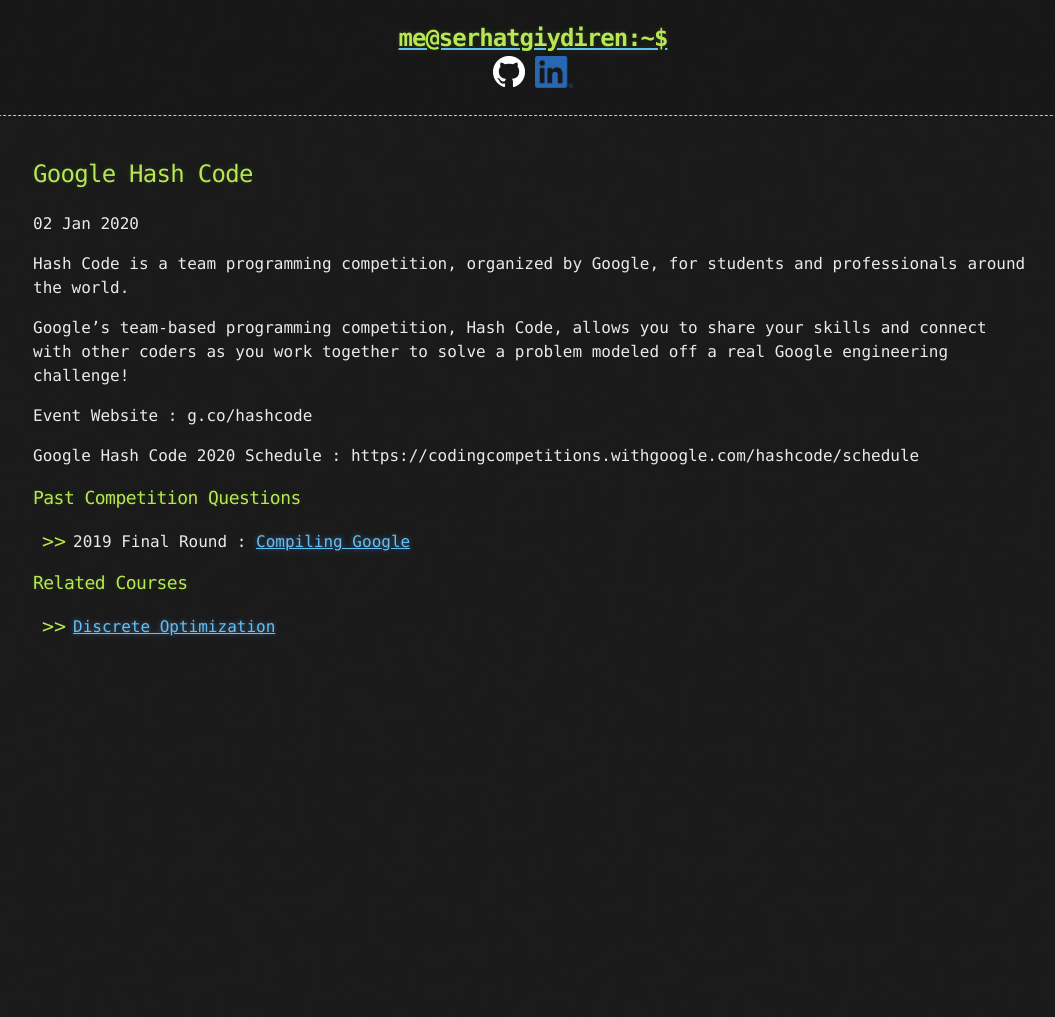
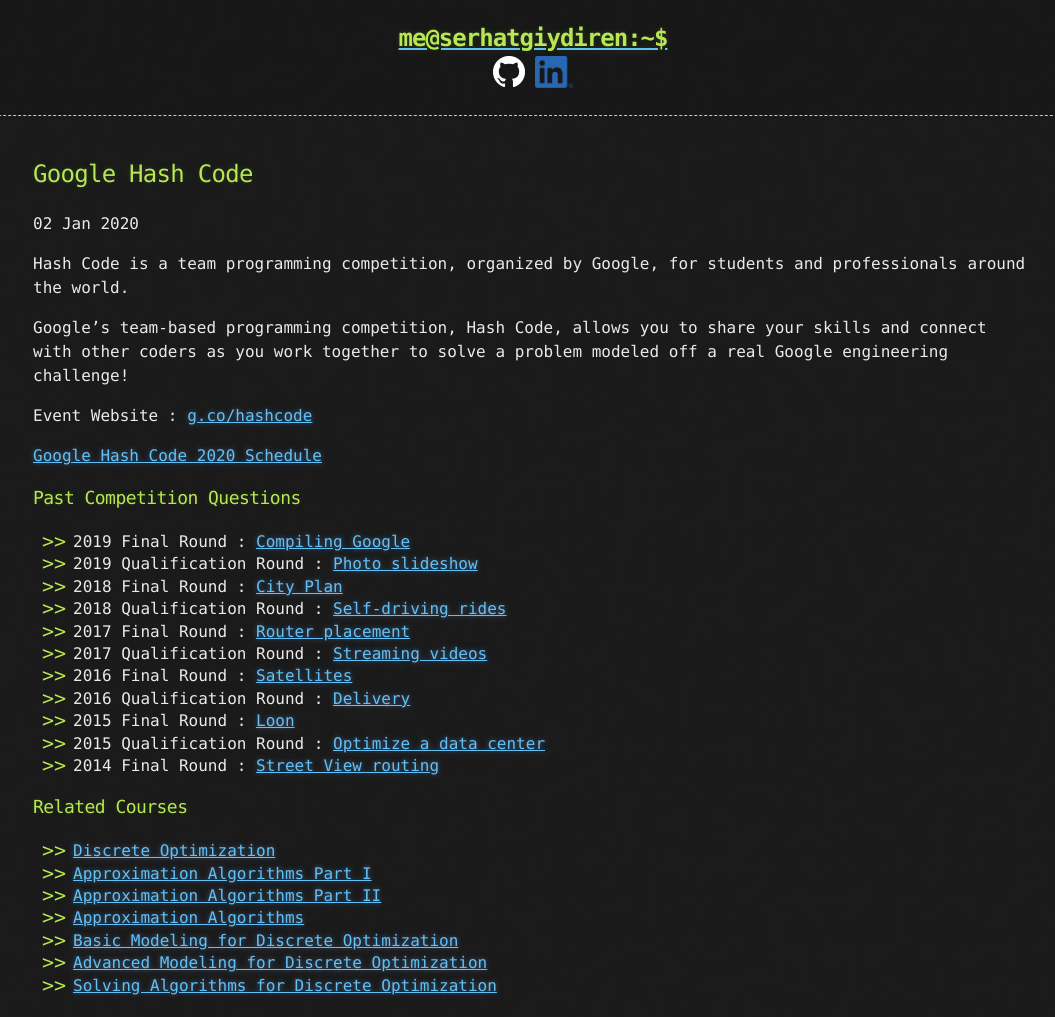
Before and after one commit to goodHunter27/serhatgiydiren.github.io, a Jekyll site: the page built from _posts/2020-01-02-google-hash-code.md, in a window 1280 px wide. Shown: the whole page, without its empty margins (107-1162 px from the left). Built offline with Jekyll 4.4.1, drawn with Linux system fonts in a browser that asks for light colours; before the commit the page ends 900 px from its top, so only the background shows below that.

Commit message:
Update 2020-01-02-google-hash-code.md

```diff
--- a/_posts/2020-01-02-google-hash-code.md
+++ b/_posts/2020-01-02-google-hash-code.md
@@ -7,14 +7,30 @@
 
 Google's team-based programming competition, Hash Code, allows you to share your skills and connect with other coders as you work together to solve a problem modeled off a real Google engineering challenge!
 
-Event Website : g.co/hashcode
+Event Website : [g.co/hashcode](https://g.co/hashcode){:target="_blank"}
 
-Google Hash Code {{ site.year }} Schedule : https://codingcompetitions.withgoogle.com/hashcode/schedule
+[Google Hash Code {{ site.year }} Schedule](https://codingcompetitions.withgoogle.com/hashcode/schedule){:target="_blank"}
 
 ### Past Competition Questions
 
 * 2019 Final Round : [Compiling Google](https://storage.googleapis.com/coding-competitions.appspot.com/HC/2019/hashcode2019_final_task.pdf){:target="_blank"}
+* 2019 Qualification Round : [Photo slideshow](https://storage.googleapis.com/coding-competitions.appspot.com/HC/2019/hashcode2019_qualification_task.pdf){:target="_blank"}
+* 2018 Final Round : [City Plan](https://storage.googleapis.com/coding-competitions.appspot.com/HC/2018/hashcode2018_final_task.pdf){:target="_blank"}
+* 2018 Qualification Round : [Self-driving rides](https://storage.googleapis.com/coding-competitions.appspot.com/HC/2018/hashcode2018_qualification_task.pdf){:target="_blank"}
+* 2017 Final Round : [Router placement](https://storage.googleapis.com/coding-competitions.appspot.com/HC/2017/hashcode2017_final_task.pdf){:target="_blank"}
+* 2017 Qualification Round : [Streaming videos](https://storage.googleapis.com/coding-competitions.appspot.com/HC/2017/hashcode2017_qualification_task.pdf){:target="_blank"}
+* 2016 Final Round : [Satellites](https://storage.googleapis.com/coding-competitions.appspot.com/HC/2016/hashcode2016_final_task.pdf){:target="_blank"}
+* 2016 Qualification Round : [Delivery](https://storage.googleapis.com/coding-competitions.appspot.com/HC/2016/hashcode2016_qualification_task.pdf){:target="_blank"}
+* 2015 Final Round : [Loon](https://storage.googleapis.com/coding-competitions.appspot.com/HC/2015/hashcode2015_final_task.pdf){:target="_blank"}
+* 2015 Qualification Round : [Optimize a data center](https://storage.googleapis.com/coding-competitions.appspot.com/HC/2015/hashcode2015_qualification_task.pdf){:target="_blank"}
+* 2014 Final Round : [Street View routing](https://storage.googleapis.com/coding-competitions.appspot.com/HC/2014/hashcode2014_final_task.pdf){:target="_blank"}
 
 ### Related Courses
 
 * [Discrete Optimization](https://www.coursera.org/learn/discrete-optimization){:target="_blank"}
+* [Approximation Algorithms Part I](https://www.coursera.org/learn/approximation-algorithms-part-1){:target="_blank"}
+* [Approximation Algorithms Part II](https://www.coursera.org/learn/approximation-algorithms-part-2){:target="_blank"}
+* [Approximation Algorithms](https://www.coursera.org/learn/approximation-algorithms){:target="_blank"}
+* [Basic Modeling for Discrete Optimization](https://www.coursera.org/learn/basic-modeling){:target="_blank"}
+* [Advanced Modeling for Discrete Optimization](https://www.coursera.org/learn/advanced-modeling){:target="_blank"}
+* [Solving Algorithms for Discrete Optimization](https://www.coursera.org/learn/solving-algorithms-discrete-optimization){:target="_blank"}
```
